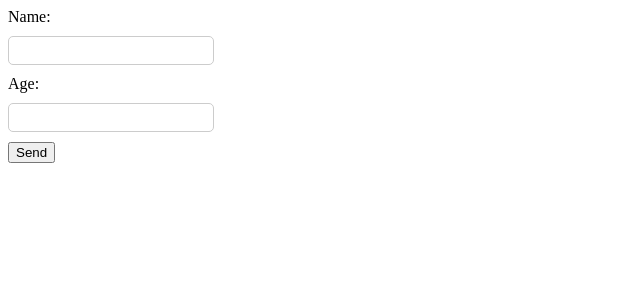
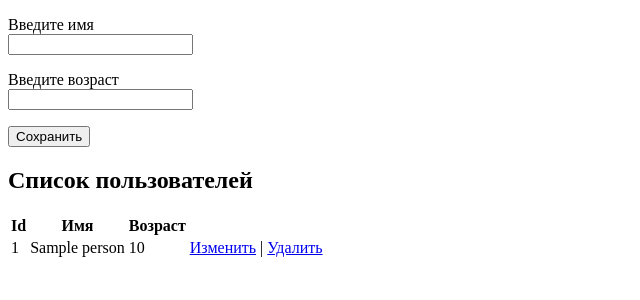
Before and after one commit to a1723/metanit_study_project, a Django app: template templates/index.html in a window 1280 px wide. Shown: the top 300 px of the page, without its empty margins (0-640 px from the left). Run offline with Django 3.2, Linux system fonts and the light colour scheme; tables that the repository leaves empty hold one stand-in row (values such as "Sample post"); the template is opened without the code that fills it: values that come from a table or form of the project are taken from there, most other values are stand-ins (such as "Sample title", 1, 10 or a date in 2020).

Commit message:
learned models. it is works!

```diff
--- a/templates/index.html
+++ b/templates/index.html
@@ -3,37 +3,34 @@
 <head>
     <meta charset="utf-8" />
     <title>Django Forms</title>
-    <style>
-        .alert{color:red}
-        .form-group{margin: 10px 0;}
-        .form-group input{width:250px;height: 25px;border-radius:3px;}
-        .field{font-weight:bold;}
-        .error{color:red;}
+</head>
+<body class="container">
+    <form method="POST" action="create/">
+        {% csrf_token %}
+        <p>
+            <label>Введите имя</label><br>
+            <input type="text" name="name" />
+        </p>
+        <p>
+            <label>Введите возраст</label><br>
+            <input type="number" name="age" />
+        </p>
+        <input type="submit" value="Сохранить" >
+    </form>
 
-        .myfield{
-            border:1px solid #ccc;
-            border-radius:5px;
-            height:25px;
-            width:200px;
-            margin: 10px 10px 10px 0;
-        }
-    </style>
-</head>
-<body>
-    <form method="POST" novalidate>
-        {% csrf_token %}
-        <div>
-        {% for field in form%}
-        <div class="row">
-        {{field.label_tag}}
-        <div class="col-md-10">{{field}}</div>
-            {% if field.errors%}
-                <div class="error">{{field.errors}}</div>
-            {% endif %}
-        </div>
+    {% if people.count > 0 %}
+    <h2>Список пользователей</h2>
+    <table>
+        <tr><th>Id</th><th>Имя</th><th>Возраст</th></tr>
+        {% for person in people %}
+        <tr>
+            <td>{{ person.id }}</td>
+            <td>{{ person.name}}</td>
+            <td>{{ person.age }}</td>
+        <td><a href="edit/{{person.id}}">Изменить</a> | <a href="delete/{{person.id}}">Удалить</a></td>
+        </tr>
         {% endfor %}
-        </div>
-        <input type="submit" value="Send">
-    </form>
+    </table>
+    {% endif %}
 </body>
 </html>
```
Also changed, not shown: templates/edit.html (added, +21 -0 lines).
